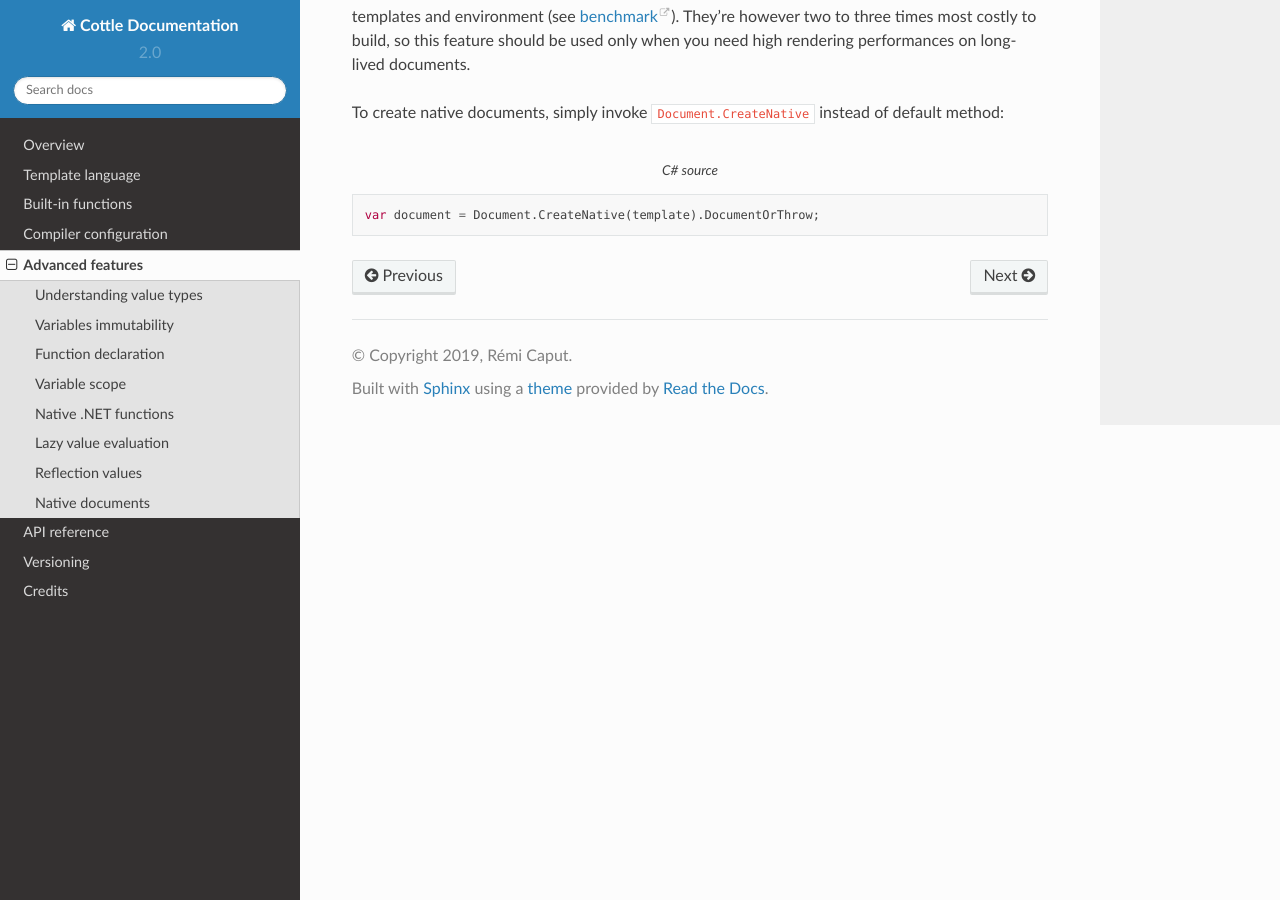
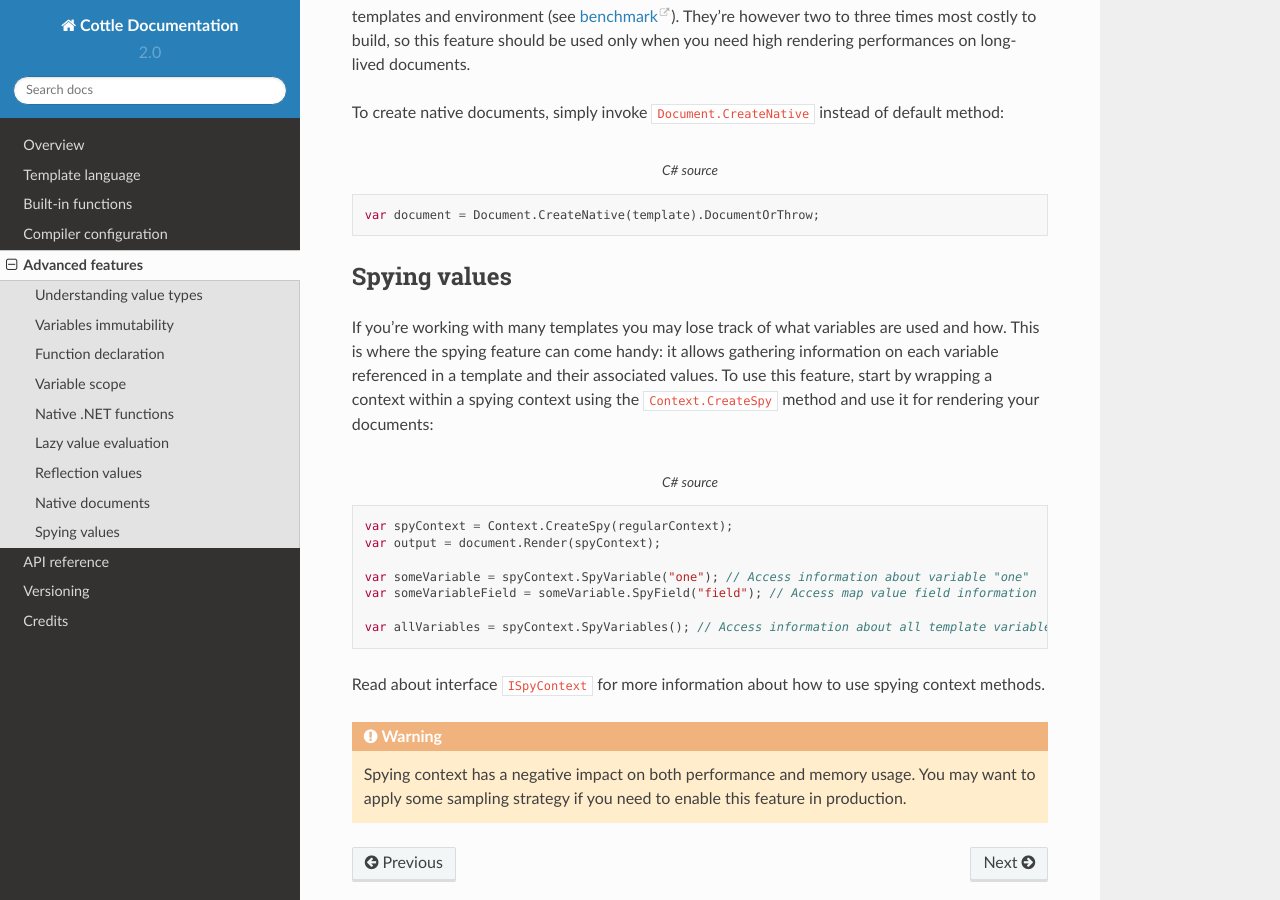
Before and after one commit to r3c/cottle, a Sphinx documentation site: the page built from docs/page/05-advanced.rst, in a window 1280 px wide and 900 px high, scrolled down 8297 px. Built offline with Sphinx 7.4.7 and the Read the Docs theme 2.0.0, drawn with Linux system fonts in a browser that asks for light colours; cross-references to code outside the pages are shown as plain code.

Commit message:
Add documentation about spying contexts.

```diff
--- a/docs/page/05-advanced.rst
+++ b/docs/page/05-advanced.rst
@@ -344,3 +344,29 @@ To create native documents, simply invoke :meth:`Document.CreateNative` instead
     :caption: C# source
 
     var document = Document.CreateNative(template).DocumentOrThrow;
+
+
+
+.. _`spy_context`:
+
+Spying values
+=============
+
+If you're working with many templates you may lose track of what variables are used and how. This is where the spying feature can come handy: it allows gathering information on each variable referenced in a template and their associated values. To use this feature, start by wrapping a context within a spying context using the :meth:`Context.CreateSpy` method and use it for rendering your documents:
+
+.. code-block:: csharp
+    :caption: C# source
+
+    var spyContext = Context.CreateSpy(regularContext);
+    var output = document.Render(spyContext);
+
+    var someVariable = spyContext.SpyVariable("one"); // Access information about variable "one"
+    var someVariableField = someVariable.SpyField("field"); // Access map value field information
+
+    var allVariables = spyContext.SpyVariables(); // Access information about all template variables
+
+Read about interface :type:`ISpyContext` for more information about how to use spying context methods.
+
+.. warning::
+
+    Spying context has a negative impact on both performance and memory usage. You may want to apply some sampling strategy if you need to enable this feature in production.
```
Also changed, not shown: docs/page/06-api.rst (+43 -1 lines).
